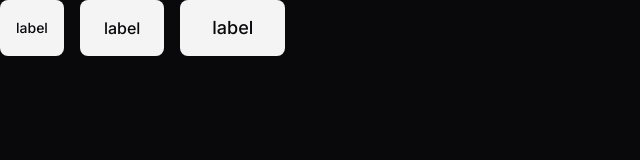
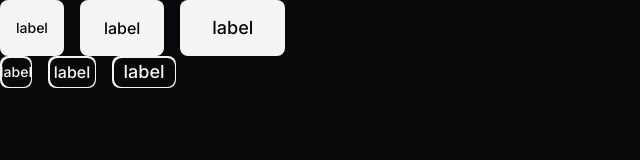
Before and after one commit to GuilhermeGuimaraes1/landing-page-zingen, a plain HTML site: page index.html in a window 1280 px wide. Shown: the whole page, without its empty margins (0-640 px from the left). Drawn offline with Linux system fonts and the light colour scheme.

Commit message:
finishing the buttons.

```diff
--- a/index.html
+++ b/index.html
@@ -19,5 +19,10 @@
     <span href="#" class="btn btn-md">label</span>
     <button href="#" class="btn btn-lg">label</button>
   </div>
+  <div class="flex gap-1">
+    <a aria-label="label" href="#" class="btn btn-sm"></a>
+    <span aria-label="label" href="#" class="btn btn-md"></span>
+    <button aria-label="label" href="#" class="btn btn-lg"></button>
+  </div>
 </body>
 </html>
--- a/styles/buttons.css
+++ b/styles/buttons.css
@@ -41,3 +41,26 @@
   padding: 1rem 2rem;
   font-size: 1.125rem;
 }
+
+/* Cria o rotulo do botão e o efeito de gradiente */
+.btn[aria-label] {
+  position: relative;
+
+  &::before { /* Cria o fundo do botão */
+    content: '';
+    position: absolute;
+    border-radius: 0.5rem;
+    inset: 0.09375rem; /* 1.5px */
+    background-color: var(--bg-color);
+  }
+
+  &::after { /* Cria o texto do botão */
+    content: attr(aria-label); /* Exibe o texto do botão */
+    background: var(--btn-bg-color);
+    -webkit-background-clip: text; /* Faz com que o gradiente seja aplicado apenas ao texto */
+    background-clip: text; /* para navegadores que não suportam o prefixo -webkit- */
+    color: transparent;
+    position: absolute;
+    z-index: 1;
+  }
+}
```
